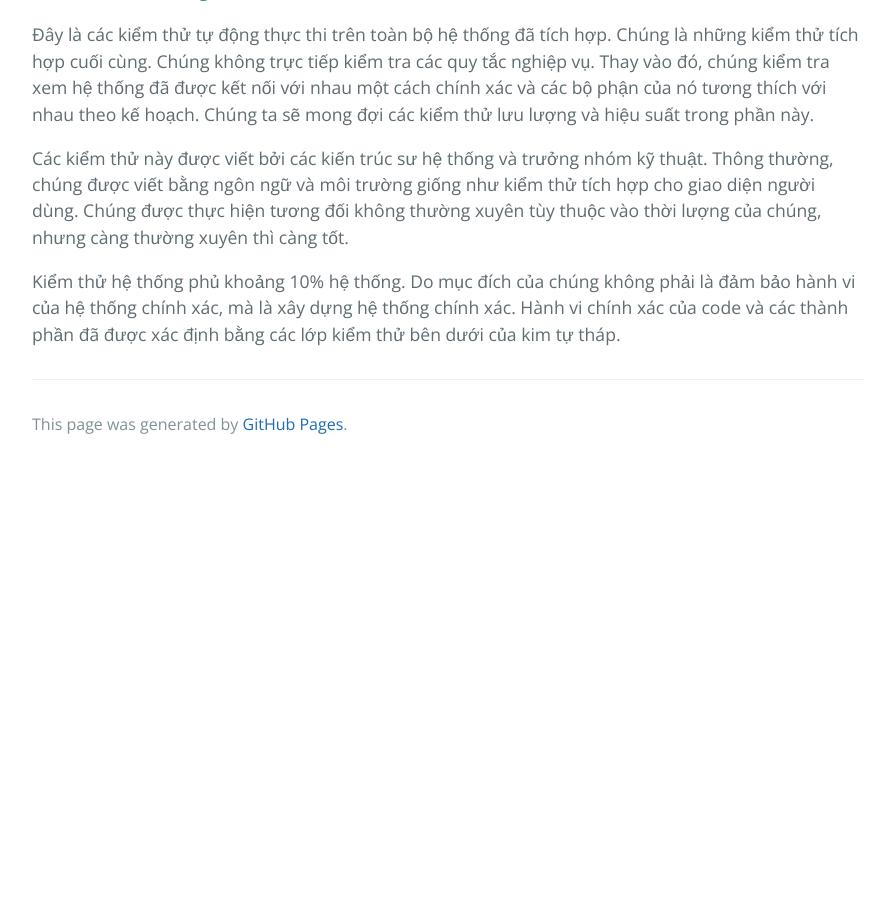
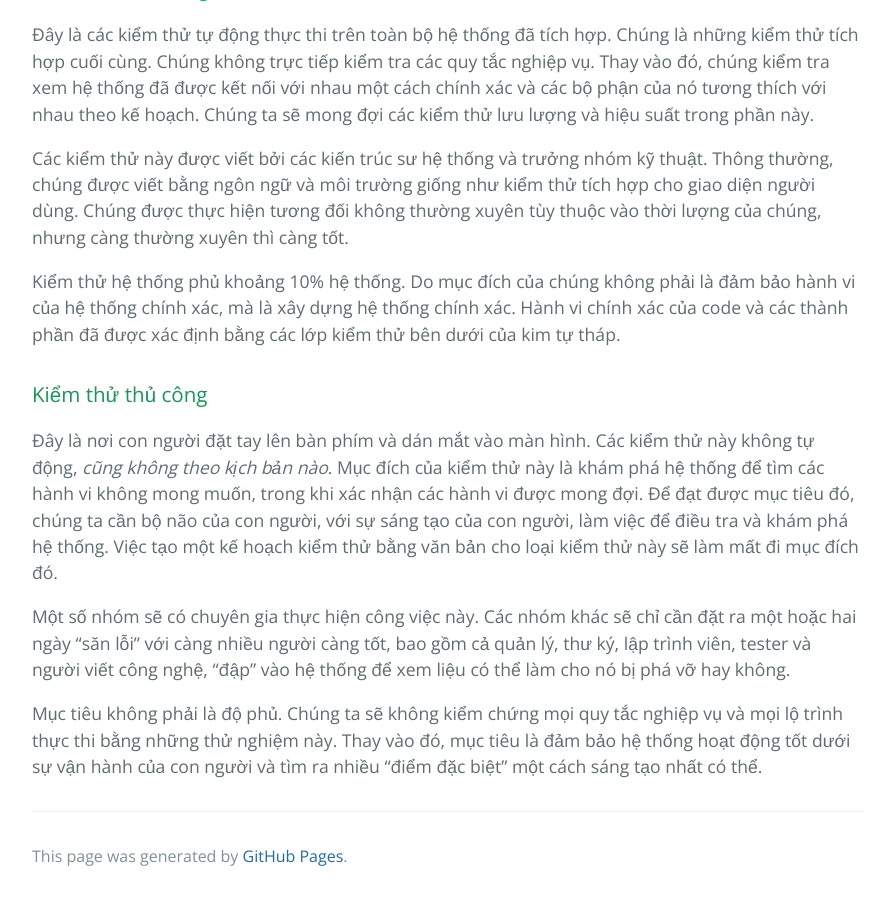
Before and after one commit to HaiBV/haibv.github.io, a Jekyll site: the page built from clean-coder/chapter-8-testing-strategies.md, in a window 1280 px wide and 900 px high, scrolled down 3136 px. Shown: the whole window, without its empty margins (192-1081 px from the left). Built offline with Jekyll 4.4.1, drawn with Linux system fonts in a browser that asks for light colours; our own code applies the rules of GitHub Pages for plain Markdown files; before the commit the page ends 3604 px from its top, so only the background shows below that.

Commit message:
Book - The Clean Coder - Chapter 8 - Testing Strategies

```diff
--- a/clean-coder/chapter-8-testing-strategies.md
+++ b/clean-coder/chapter-8-testing-strategies.md
@@ -63,3 +63,11 @@ Kiểm thử tích hợp thường được viết bằng ngôn ngữ và môi t
 Các kiểm thử này được viết bởi các kiến trúc sư hệ thống và trưởng nhóm kỹ thuật. Thông thường, chúng được viết bằng ngôn ngữ và môi trường giống như kiểm thử tích hợp cho giao diện người dùng. Chúng được thực hiện tương đối không thường xuyên tùy thuộc vào thời lượng của chúng, nhưng càng thường xuyên thì càng tốt.
 
 Kiểm thử hệ thống phủ khoảng 10% hệ thống. Do mục đích của chúng không phải là đảm bảo hành vi của hệ thống chính xác, mà là xây dựng hệ thống chính xác. Hành vi chính xác của code và các thành phần đã được xác định bằng các lớp kiểm thử bên dưới của kim tự tháp.
+
+### Kiểm thử thủ công
+
+Đây là nơi con người đặt tay lên bàn phím và dán mắt vào màn hình. Các kiểm thử này không tự động, _cũng không theo kịch bản nào_. Mục đích của kiểm thử này là khám phá hệ thống để tìm các hành vi không mong muốn, trong khi xác nhận các hành vi được mong đợi. Để đạt được mục tiêu đó, chúng ta cần bộ não của con người, với sự sáng tạo của con người, làm việc để điều tra và khám phá hệ thống. Việc tạo một kế hoạch kiểm thử bằng văn bản cho loại kiểm thử này sẽ làm mất đi mục đích đó.
+
+Một số nhóm sẽ có chuyên gia thực hiện công việc này. Các nhóm khác sẽ chỉ cần đặt ra một hoặc hai ngày “săn lỗi” với càng nhiều người càng tốt, bao gồm cả quản lý, thư ký, lập trình viên, tester và người viết công nghệ, “đập” vào hệ thống để xem liệu có thể làm cho nó bị phá vỡ hay không.
+
+Mục tiêu không phải là độ phủ. Chúng ta sẽ không kiểm chứng mọi quy tắc nghiệp vụ và mọi lộ trình thực thi bằng những thử nghiệm này. Thay vào đó, mục tiêu là đảm bảo hệ thống hoạt động tốt dưới sự vận hành của con người và tìm ra nhiều “điểm đặc biệt” một cách sáng tạo nhất có thể.
```
